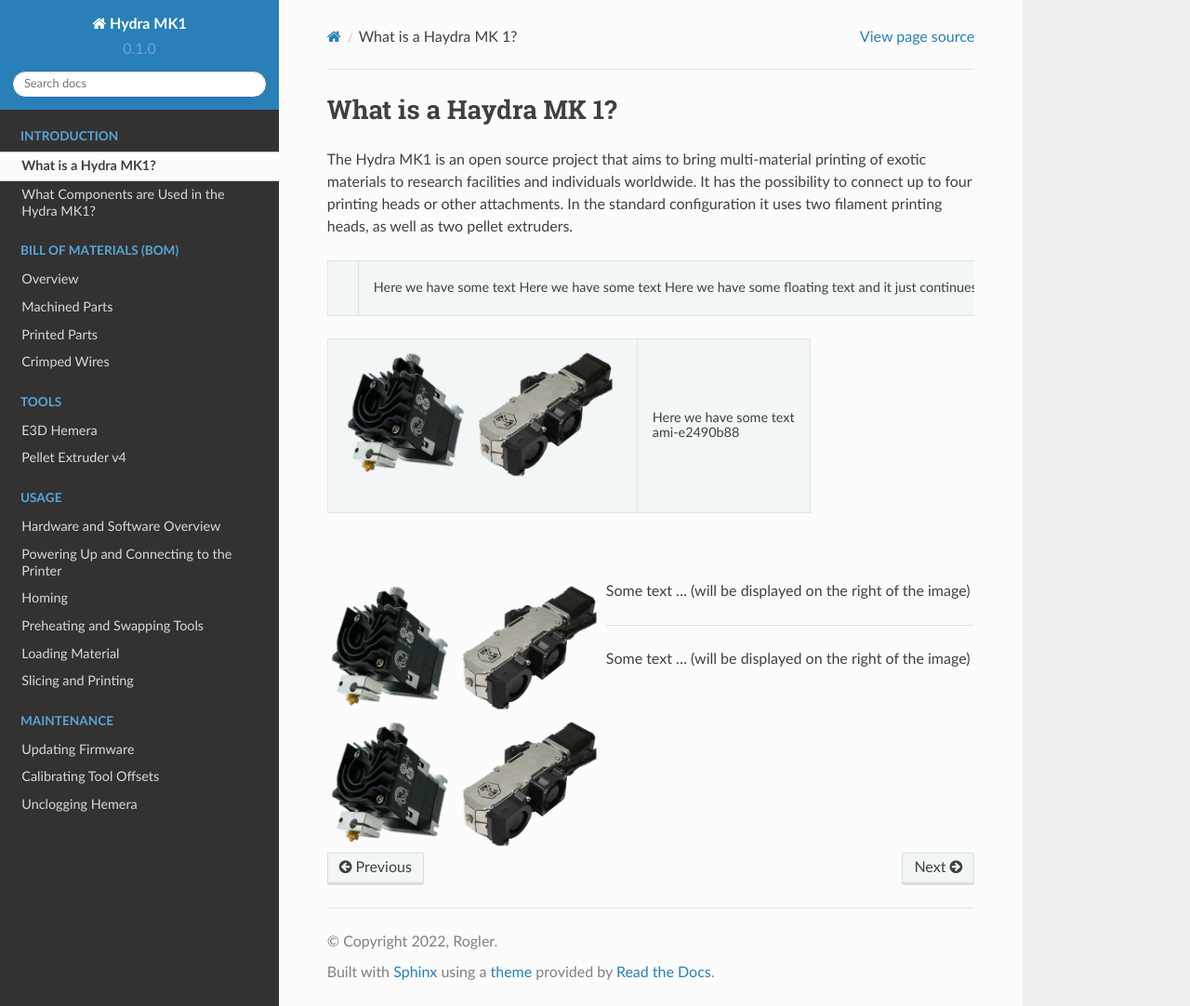
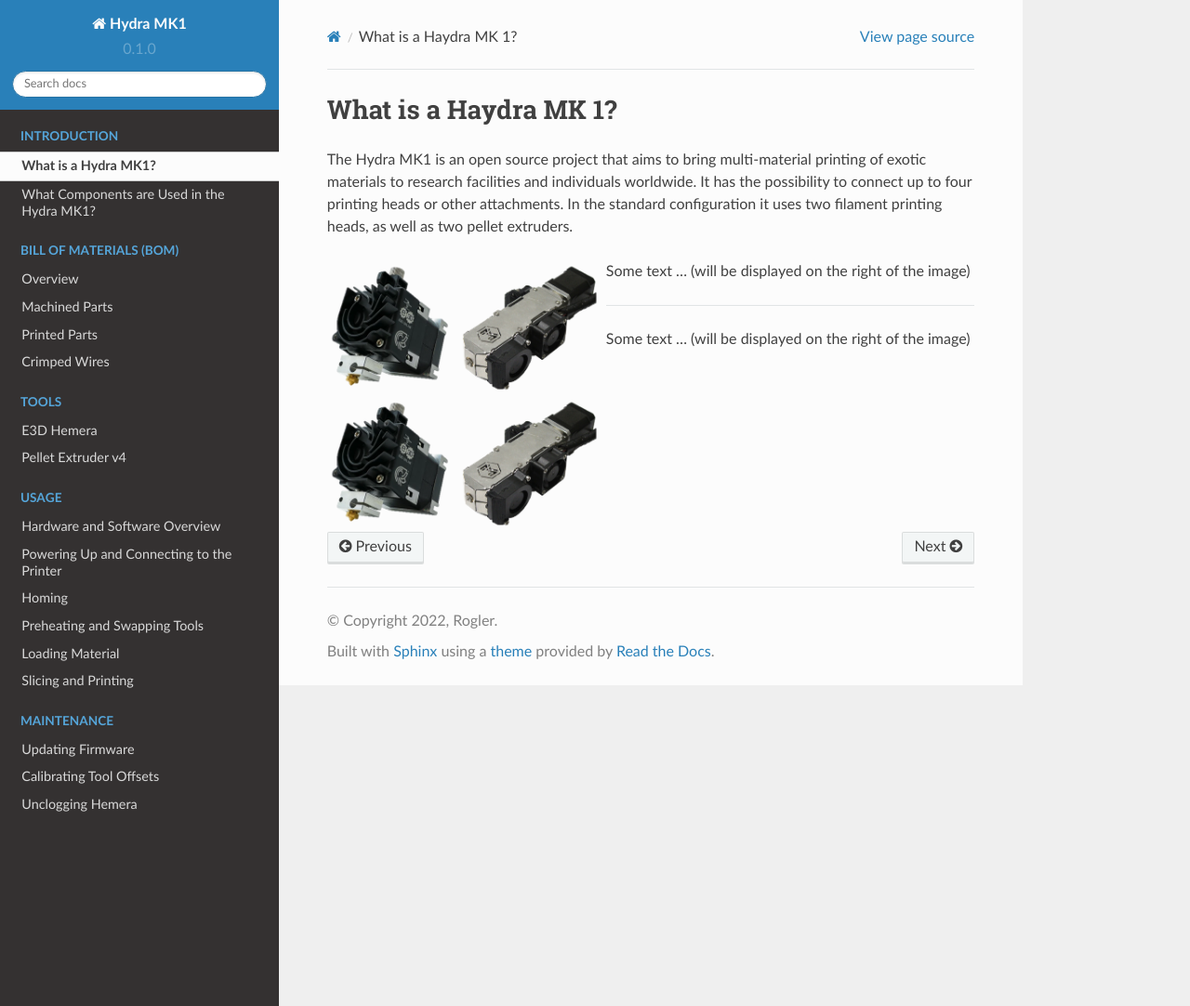
Before and after one commit to srl-ethz/hydra-documentation, a Sphinx documentation site: the page built from docs/source/intro/whatis.rst, in a window 1280 px wide and 1082 px high. Shown: the whole window at 93% size. Built offline with Sphinx 7.4.7 and the Read the Docs theme 2.0.0, drawn with Linux system fonts in a browser that asks for light colours; pages that are not in the unit, such as notebooks, are missing from menus.

Commit message:
Update whatis.rst

```diff
--- a/docs/source/intro/whatis.rst
+++ b/docs/source/intro/whatis.rst
@@ -4,17 +4,7 @@ What is a Haydra MK 1?
 
 The Hydra MK1 is an open source project that aims to bring multi-material printing of exotic materials to research facilities and individuals worldwide. It has the possibility to connect up to four printing heads or other attachments. In the standard configuration it uses two filament printing heads, as well as two pellet extruders.
 
-====================================  ================================================
- .. figure:: img/Extruders.png         Here we have some text Here we have some text Here we have some floating text and it just continues on and on and on asdasd asdsadas  dasd asdas dadsadas dsaa dsds adda
-====================================  ================================================
 
-+-------------------------------+--------------------------+
-| .. figure:: img/Extruders.png | Here we have some text   |
-|   :figwidth: 300px            |                          |
-|   :alt: Left floating image   | ami-e2490b88             |
-+-------------------------------+--------------------------+
-
-|
 .. figure:: img/Extruders.png
    :figwidth: 300px
    :alt: Left floating image
@@ -22,9 +12,12 @@ The Hydra MK1 is an open source project that aims to bring multi-material printi
 
 Some text ... (will be displayed on the right of the image)
 
-.. rst-class::  clear-both
+
+
 
 ----------------------------
+
+.. rst-class::  clear-both
 
 .. figure:: img/Extruders.png
    :figwidth: 300px
```
